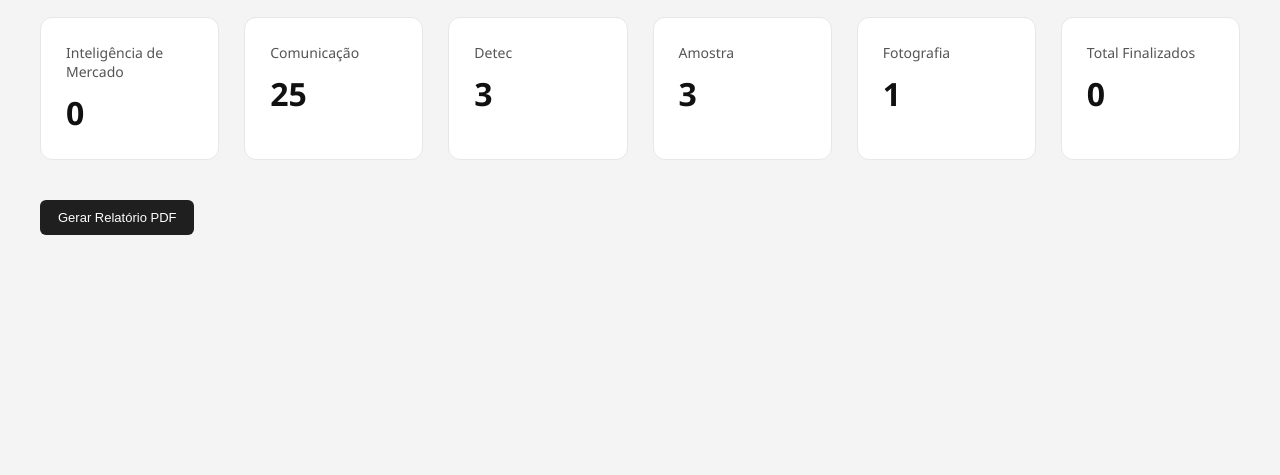
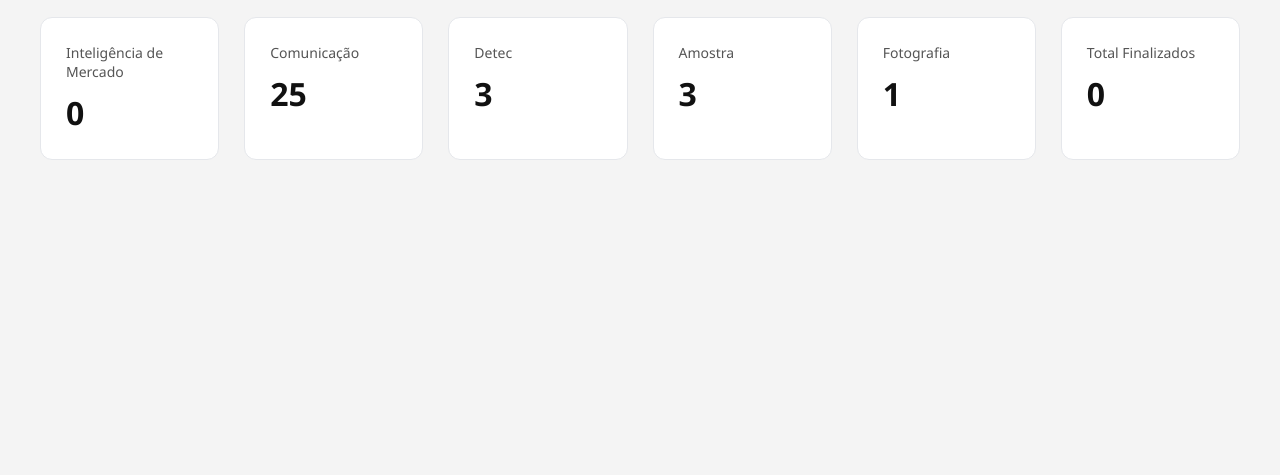
Before and after one commit to ruanbertan-cmd/sistemaMinimas, a PHP site: page / in a window 1280 px wide. Shown: the part 186-661 px from the top of the page. Run offline with PHP 8.4, Linux system fonts and the light colour scheme; data comes from the database, SQL or seed files in the repository.

Commit message:
fix: retirando PDF do index

```diff
--- a/public/index.php
+++ b/public/index.php
@@ -77,10 +77,6 @@ foreach ($dados as $linha) {
             </div>
         </div>
     </div>
-    <form action="relatorios/relatorio_itens.php" method="POST" target="_blank">
-       <button type="submit">Gerar Relatório PDF</button>
-    </form>
-
 </div>
 
 <?php require_once __DIR__ . '/includes/layout/footer.php'; ?>
```
